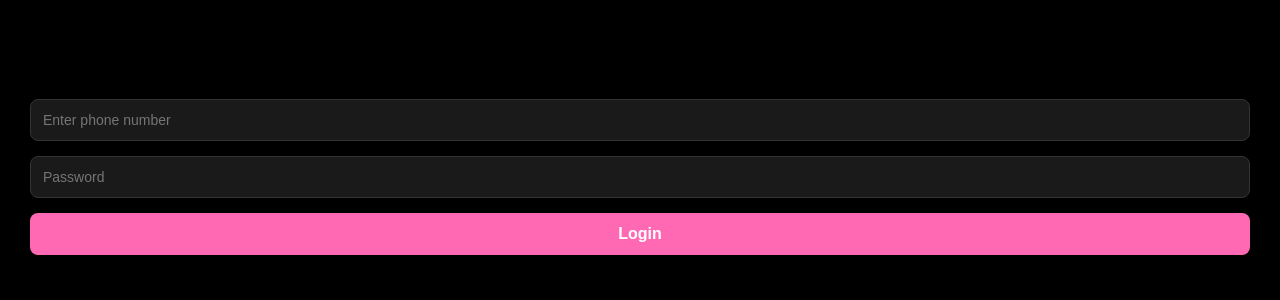
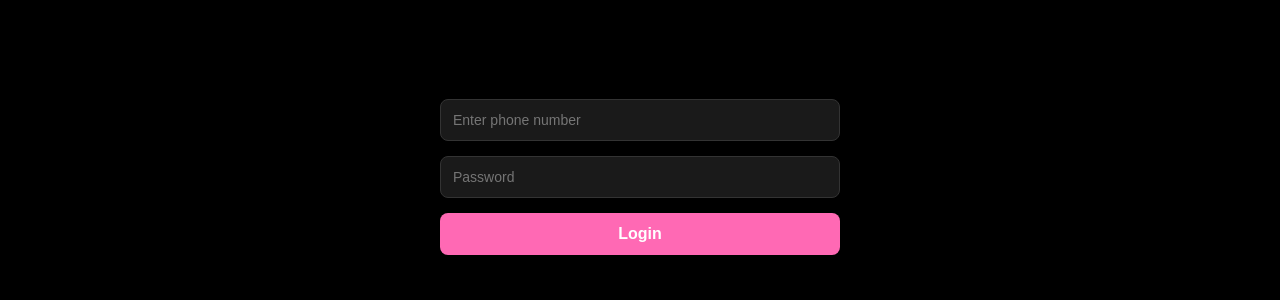
Before and after one commit to Molly256/hut-villa, a React (Create React App) app: page /login in a window 1280 px wide. Shown: the top 300 px of the page. Built offline with nearby package versions, Linux system fonts and the light colour scheme.

Commit message:
Fix login form submission and add preventDefault

```diff
--- a/src/pages/Login.js
+++ b/src/pages/Login.js
@@ -10,7 +10,9 @@ function Login({ onLogin }) {
   const [loading, setLoading] = useState(false);
   const navigate = useNavigate();
 
-  const handleLogin = async () => {
+  const handleLogin = async (e) => {
+    e.preventDefault(); // stops page refresh
+
     if (!phone || !password) {
       alert('Please fill all fields');
       return;
@@ -28,6 +30,7 @@ function Login({ onLogin }) {
 
       if (!res.ok) {
         alert(data.error || 'Login failed');
+        setLoading(false);
         return;
       }
 
@@ -58,6 +61,10 @@ function Login({ onLogin }) {
   return React.createElement('div', {
     style: { padding: '30px', background: '#000', minHeight: '100vh', color: '#fff' }
   },
+    React.createElement('form', {
+      onSubmit: handleLogin,
+      style: { maxWidth: '400px', margin: '0 auto' }
+    },
       React.createElement('h2', {
         style: { textAlign: 'center', marginBottom: '20px' }
       }, 'Login'),
@@ -76,10 +83,11 @@ function Login({ onLogin }) {
         style: styles.input
       }),
       React.createElement('button', {
-      onClick: handleLogin,
-      style: { ...styles.button, background: loading ? '#555' : '#ff6b35' },
+        type: 'submit',
+        style: { ...styles.button, background: loading ? '#555' : '#ff6b35', opacity: loading ? 0.7 : 1 },
         disabled: loading
       }, loading ? 'Logging in...' : 'Login')
+    )
   );
 }
 
```
Lines whose indentation alone changed are shown as unchanged.
